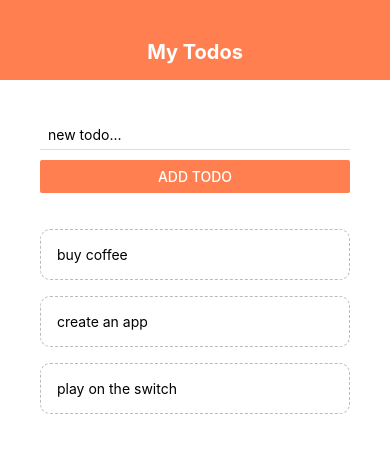
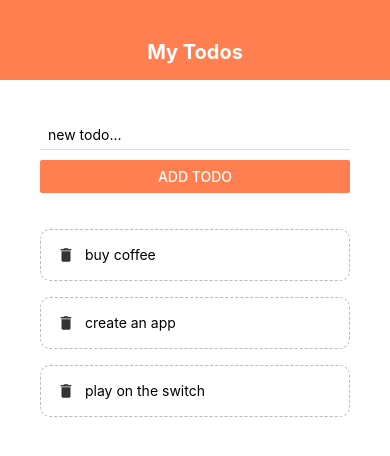
Before and after one commit to BinhT1/react-native-fundamental, a React Native app: screen / in a window 390 px wide. Shown: the top 456 px of the page. Built offline with nearby package versions, Linux system fonts and the light colour scheme.

Commit message:
Flexbox & Icon

```diff
--- a/App.js
+++ b/App.js
@@ -12,6 +12,7 @@
 import Header from "./components/header";
 import TodoItem from "./components/todoItem";
 import AddTodo from "./components/addTodo";
+import Sandbox from "./components/sandbox";
 
 export default function App() {
   const [todos, setTodos] = useState([
@@ -40,10 +41,10 @@
   };
 
   return (
+    // <Sandbox></Sandbox>
     <TouchableWithoutFeedback
       onPress={() => {
         Keyboard.dismiss();
-        console.log("dismissed keyboard");
       }}
     >
       <View style={styles.container}>
@@ -72,8 +73,10 @@
   },
   content: {
     padding: 40,
+    flex: 1,
   },
   list: {
+    flex: 1,
     marginTop: 20,
   },
 });
--- /dev/null
+++ b/components/sandbox.js
@@ -0,0 +1,44 @@
+import { StyleSheet, View, Text } from "react-native";
+import React from "react";
+
+export default function Sandbox() {
+  return (
+    <View style={styles.container}>
+      <Text style={styles.boxOne}>one</Text>
+      <Text style={styles.boxTwo}>two</Text>
+      <Text style={styles.boxThree}>three</Text>
+      <Text style={styles.boxFour}>four</Text>
+    </View>
+  );
+}
+
+const styles = StyleSheet.create({
+  container: {
+    // flex: 1,
+    flexDirection: "row",
+    justifyContent: "space-around",
+    alignItems: "flex-end",
+    paddingTop: 40,
+    backgroundColor: "#ddd",
+  },
+  boxOne: {
+    flex: 1,
+    backgroundColor: "violet",
+    padding: 10,
+  },
+  boxTwo: {
+    flex: 2,
+    backgroundColor: "gold",
+    padding: 20,
+  },
+  boxThree: {
+    flex: 1,
+    backgroundColor: "coral",
+    padding: 30,
+  },
+  boxFour: {
+    flex: 3,
+    backgroundColor: "skyblue",
+    padding: 40,
+  },
+});
--- a/components/todoItem.js
+++ b/components/todoItem.js
@@ -1,11 +1,15 @@
-import { StyleSheet, Text, TouchableOpacity } from "react-native";
+import { StyleSheet, Text, TouchableOpacity, View } from "react-native";
 import React from "react";
+import { MaterialIcons } from "@expo/vector-icons";
 
 export default function TodoItem(props) {
   const { item, pressHandler } = props;
   return (
     <TouchableOpacity onPress={() => pressHandler(item.key)}>
-      <Text style={styles.item}>{item.text}</Text>
+      <View style={styles.item}>
+        <MaterialIcons name="delete" size={18} color="#333" />
+        <Text style={styles.itemText}>{item.text}</Text>
+      </View>
     </TouchableOpacity>
   );
 }
@@ -18,5 +22,9 @@
     borderWidth: 1,
     borderStyle: "dashed",
     borderRadius: 10,
+    flexDirection: "row",
+  },
+  itemText: {
+    marginLeft: 10,
   },
 });
```
Also changed, not shown: 1 other file (tests, documents, lock files or other folders).
